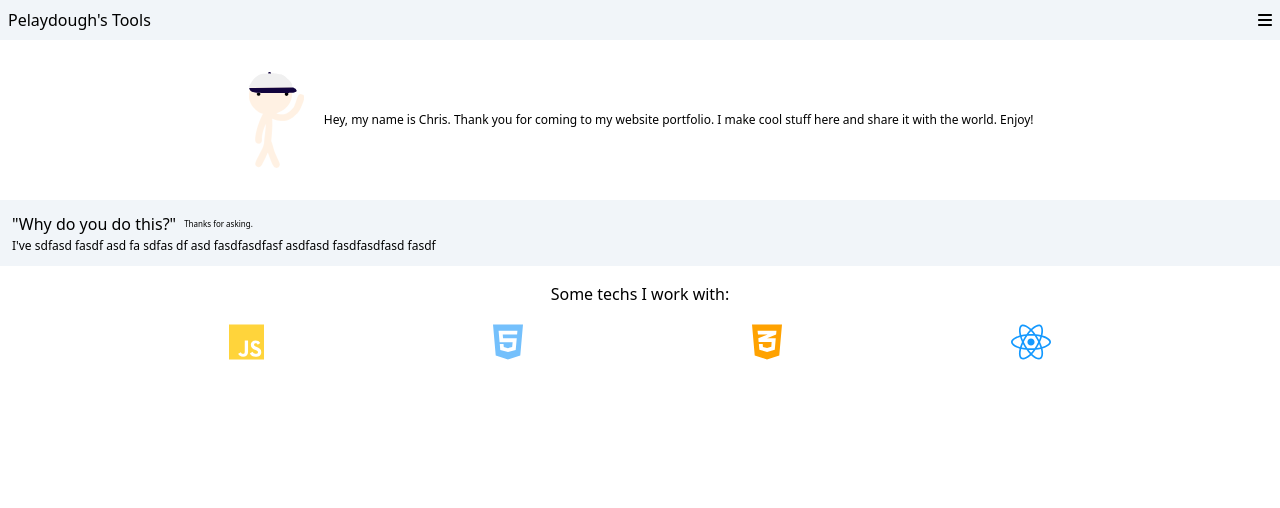
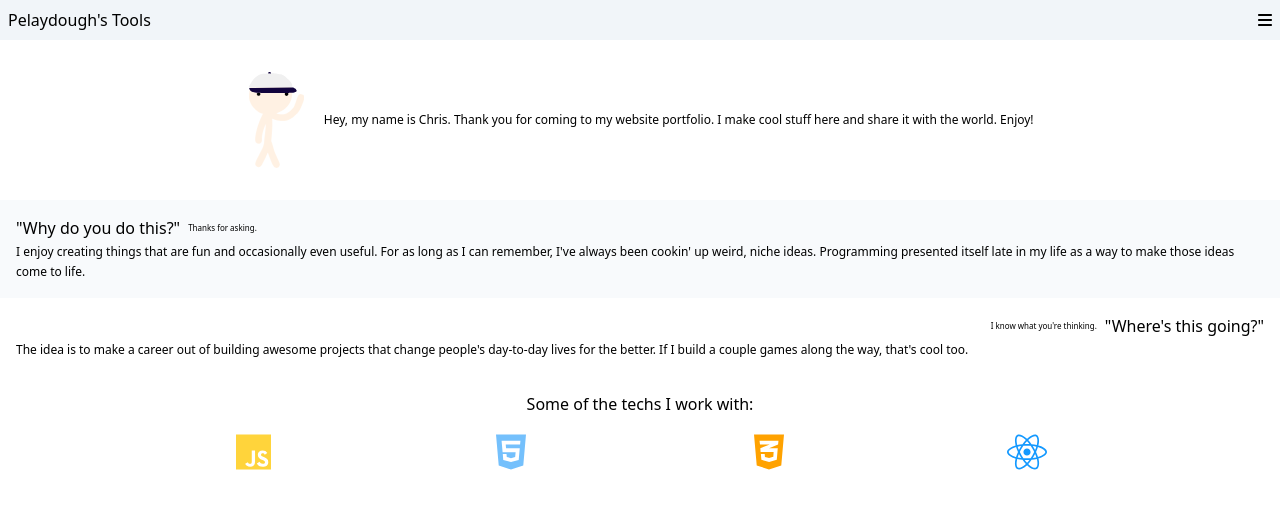
Before and after one commit to pelaydough/tools, a website: page src/index.html in a window 1280 px wide. Drawn offline with Linux system fonts and the light colour scheme.

Commit message:
Made some changes to About Me. Tech row is now a grid.

```diff
--- a/src/index.html
+++ b/src/index.html
@@ -46,29 +46,38 @@
       id="backdrop"
       class="absolute h-[calc(100vh-40px)] z-40 opacity-80 bg-gray-700 w-full hidden"
     ></div>
-    <div class="flex flex-col items-center h-[calc(100vh-40px)]">
+    <div id="content" class="flex flex-col items-center h-[calc(100vh-40px)]">
       <div class="flex px-4 items-center">
         <img src="./icons/me.svg" class="scale-[60%] h-40" alt="Me" />
-        <p class="py-10 pr-4 text-xs font-thin">
+        <p class="py-10 pr-4 text-xs font-thin leading-5">
           Hey, my name is Chris. Thank you for coming to my website portfolio. I
           make cool stuff here and share it with the world. Enjoy!
         </p>
       </div>
-      <div class="bg-slate-100 w-full p-3 mb-4">
+      <div class="bg-slate-50 w-full px-4 py-4">
         <div class="flex items-center mb-0.5">
           <p class="font-thin">"Why do you do this?"</p>
           <p class="text-[8px] ml-2">Thanks for asking.</p>
         </div>
-        <p class="text-xs font-thin">
-          I've sdfasd fasdf asd fa sdfas df asd fasdfasdfasf asdfasd
-          fasdfasdfasd fasdf
+        <p class="text-xs font-thin leading-5">
+          I enjoy creating things that are fun and occasionally even useful. For as long as I can remember, I've always been cookin' up weird, niche ideas. Programming presented itself late in my life as a way to make those ideas come to life.
         </p>
       </div>
-      <h3 class="font-thin">Some techs I work with:</h3>
-      <div class="flex w-full justify-evenly h-10 mt-4">
-        <div class="relative">
+      <div class="w-full px-4 py-4 mb-4">
+        <div class="flex items-center mb-0.5 justify-end">
+          <p class="text-[8px] mr-2">I know what you're thinking.</p>
+          <p class="font-thin">"Where's this going?"</p>
+        </div>
+        <p class="text-xs font-thin leading-5">
+          The idea is to make a career out of building awesome projects that change people's day-to-day lives for the better. If I build a couple games along the way, that's cool too.
+        </p>
+      </div>
+
+      <h3 class="font-thin">Some of the techs I work with:</h3>
+      <div class="grid grid-cols-4 gap-2 w-4/5 h-10 mt-4">
+        <div class="relative flex justify-center">
           <div
-            class="tech-tooltip absolute bg-slate-100 opacity-0 transition-all duration-150 px-2 py-1 text-sm font-thin rounded-md -bottom-8 -left-4"
+            class="tech-tooltip absolute bg-slate-100 opacity-0 transition-all duration-150 px-2 py-1 text-sm font-thin rounded-md -bottom-8 -left-2"
           >
             <p>JavaScript</p>
           </div>
@@ -79,9 +88,9 @@
             data-tech="JavaScript"
           />
         </div>
-        <div class="relative">
+        <div class="relative flex justify-center">
           <div
-            class="tech-tooltip absolute bg-slate-100 opacity-0 transition-all duration-150 px-2 py-1 text-sm font-thin rounded-md -bottom-8 -left-2.5"
+            class="tech-tooltip absolute bg-slate-100 opacity-0 transition-all duration-150 px-2 py-1 text-sm font-thin rounded-md -bottom-8 left-1"
           >
             <p>HTML</p>
           </div>
@@ -92,9 +101,9 @@
             data-tech="HTML"
           />
         </div>
-        <div class="relative">
+        <div class="relative flex justify-center">
           <div
-            class="tech-tooltip absolute bg-slate-100 opacity-0 transition-all duration-150 px-2 py-1 text-sm font-thin rounded-md -bottom-8 -left-1"
+            class="tech-tooltip absolute bg-slate-100 opacity-0 transition-all duration-150 px-2 py-1 text-sm font-thin rounded-md -bottom-8 left-2.5"
           >
             <p>CSS</p>
           </div>
@@ -105,9 +114,9 @@
             data-tech="CSS"
           />
         </div>
-        <div class="relative">
+        <div class="relative flex justify-center">
           <div
-            class="tech-tooltip absolute bg-slate-100 opacity-0 transition-all duration-150 px-2 py-1 text-sm font-thin rounded-md -bottom-8 -left-1.5"
+            class="tech-tooltip absolute bg-slate-100 opacity-0 transition-all duration-150 px-2 py-1 text-sm font-thin rounded-md -bottom-8 left-1"
           >
             <p>React</p>
           </div>
--- a/src/main.js
+++ b/src/main.js
@@ -3,12 +3,14 @@ const dropdownCloseButton = document.getElementById("dropdownCloseButton");
 const dropdownMenu = document.getElementById("dropdownMenu");
 const backdrop = document.getElementById("backdrop");
 const techIcons = document.querySelectorAll(".tech-icon");
+const content = document.getElementById("content");
 
 dropdownButton.addEventListener("click", () => {
   dropdownMenu.classList.toggle("hidden");
   dropdownCloseButton.classList.toggle("hidden");
   dropdownButton.classList.add("hidden");
   backdrop.classList.toggle("hidden");
+  content.classList.toggle("overflow-hidden");
 });
 
 addEventListener("click", (e) => {
@@ -19,6 +21,7 @@ addEventListener("click", (e) => {
       dropdownButton.classList.remove("hidden");
       dropdownCloseButton.classList.toggle("hidden");
       backdrop.classList.toggle("hidden");
+      content.classList.toggle("overflow-hidden");
     }
   }
 });
```
Also changed, not shown: src/icons/git-flow.svg (added), src/icons/python.svg (added), src/output.css.
